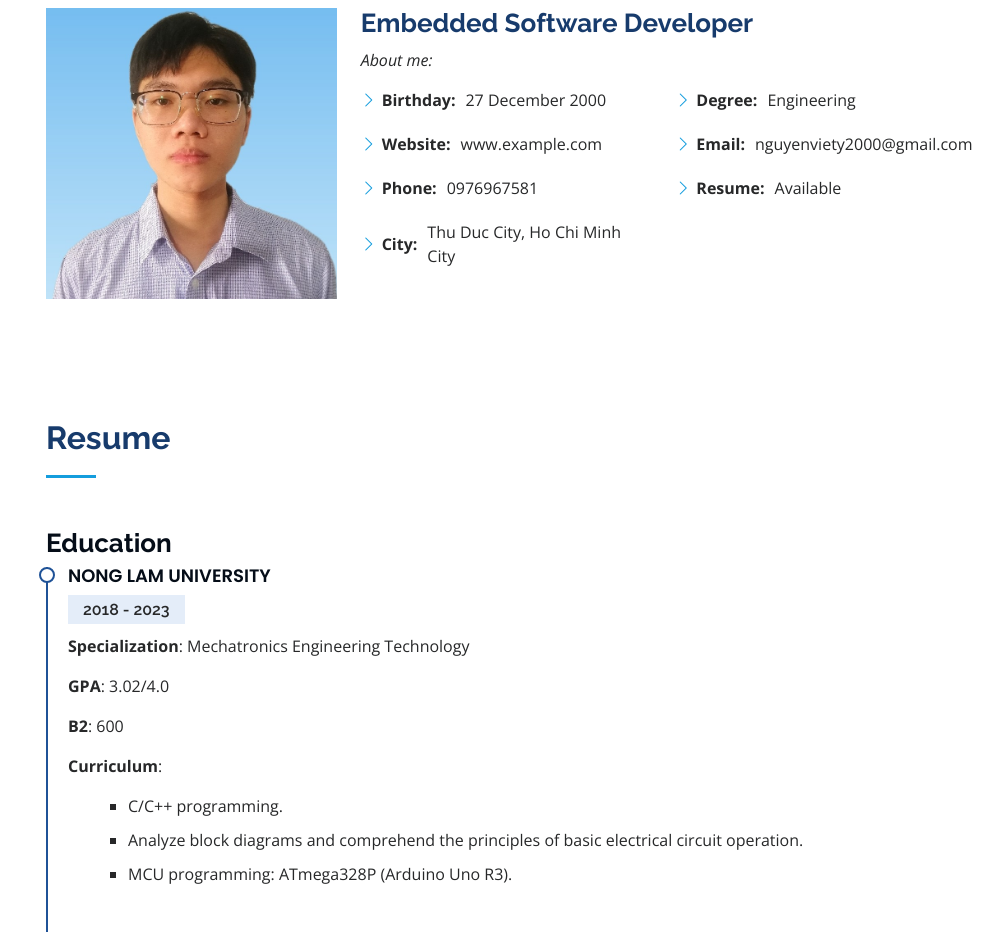
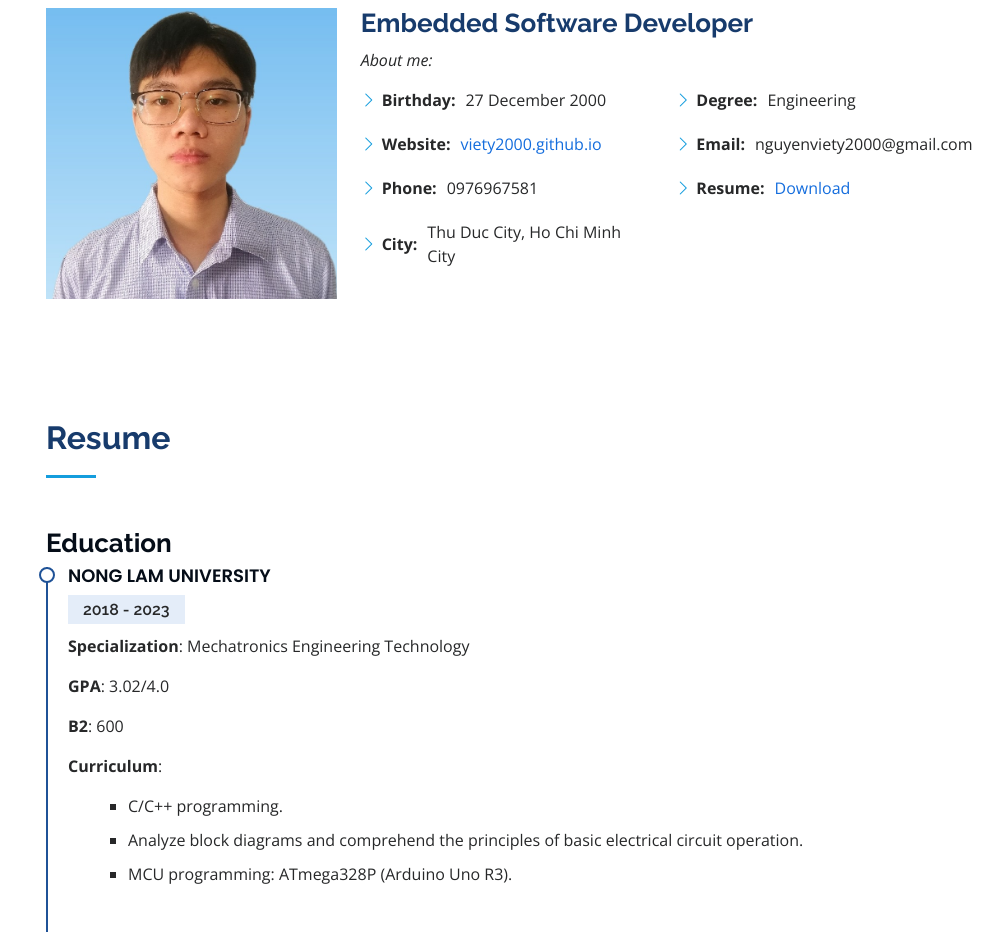
Before and after one commit to VietY2000/VietY2000.github.io, a plain HTML site: page index.html in a window 1280 px wide. Shown: the part 1080-2012 px from the top of the page, without its empty margins (284-1280 px from the left). Drawn offline with nearby package versions, Linux system fonts and the light colour scheme.

Commit message:
complete portfolio

```diff
--- a/index.html
+++ b/index.html
@@ -5,7 +5,7 @@
   <meta charset="utf-8">
   <meta content="width=device-width, initial-scale=1.0" name="viewport">
 
-  <title>iPortfolio Bootstrap Template - Index</title>
+  <title>Viet Y</title>
   <meta content="" name="description">
   <meta content="" name="keywords">
 
@@ -102,7 +102,7 @@
               <div class="col-lg-6">
                 <ul>
                   <li><i class="bi bi-chevron-right"></i> <strong>Birthday:</strong> <span>27 December 2000</span></li>
-                  <li><i class="bi bi-chevron-right"></i> <strong>Website:</strong> <span>www.example.com</span></li>
+                  <li><i class="bi bi-chevron-right"></i> <strong>Website:</strong> <span> <a href="https://viety2000.github.io">viety2000.github.io</a></span></li>
                   <li><i class="bi bi-chevron-right"></i> <strong>Phone:</strong> <span>0976967581</span></li>
                   <li><i class="bi bi-chevron-right"></i> <strong>City:</strong> <span>Thu Duc City, Ho Chi Minh City</span></li>
                 </ul>
@@ -111,7 +111,7 @@
                 <ul>
                   <li><i class="bi bi-chevron-right"></i> <strong>Degree:</strong> <span>Engineering</span></li>
                   <li><i class="bi bi-chevron-right"></i> <strong>Email:</strong> <span>nguyenviety2000@gmail.com</span></li>
-                  <li><i class="bi bi-chevron-right"></i> <strong>Resume:</strong> <span>Available</span></li>
+                  <li><i class="bi bi-chevron-right"></i> <strong>Resume:</strong> <span><a href="assets/resume/NguyenVietY_FresherEmbedded.pdf" download>Download</a></span></li>
                 </ul>
               </div>
             </div>
```
